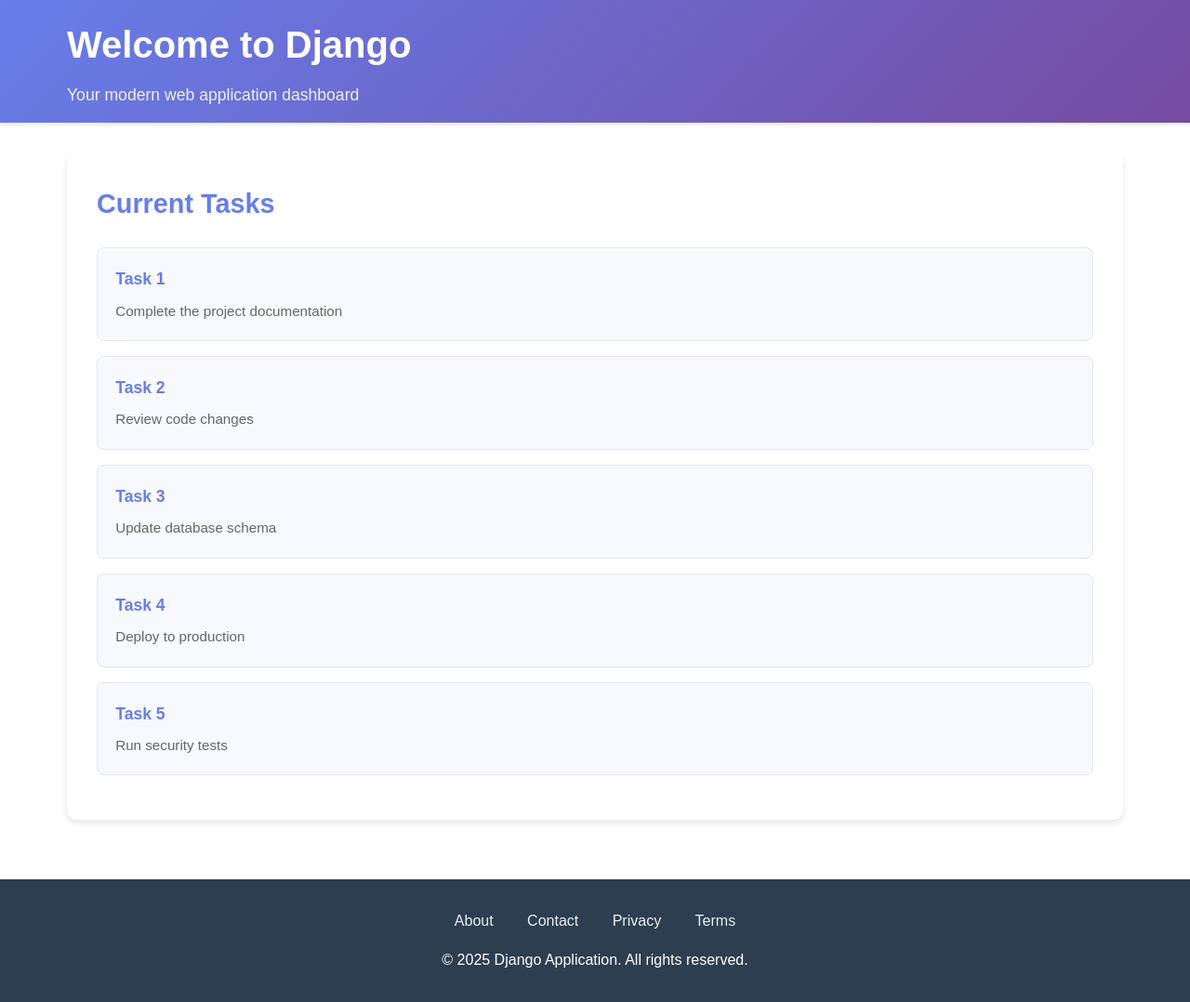
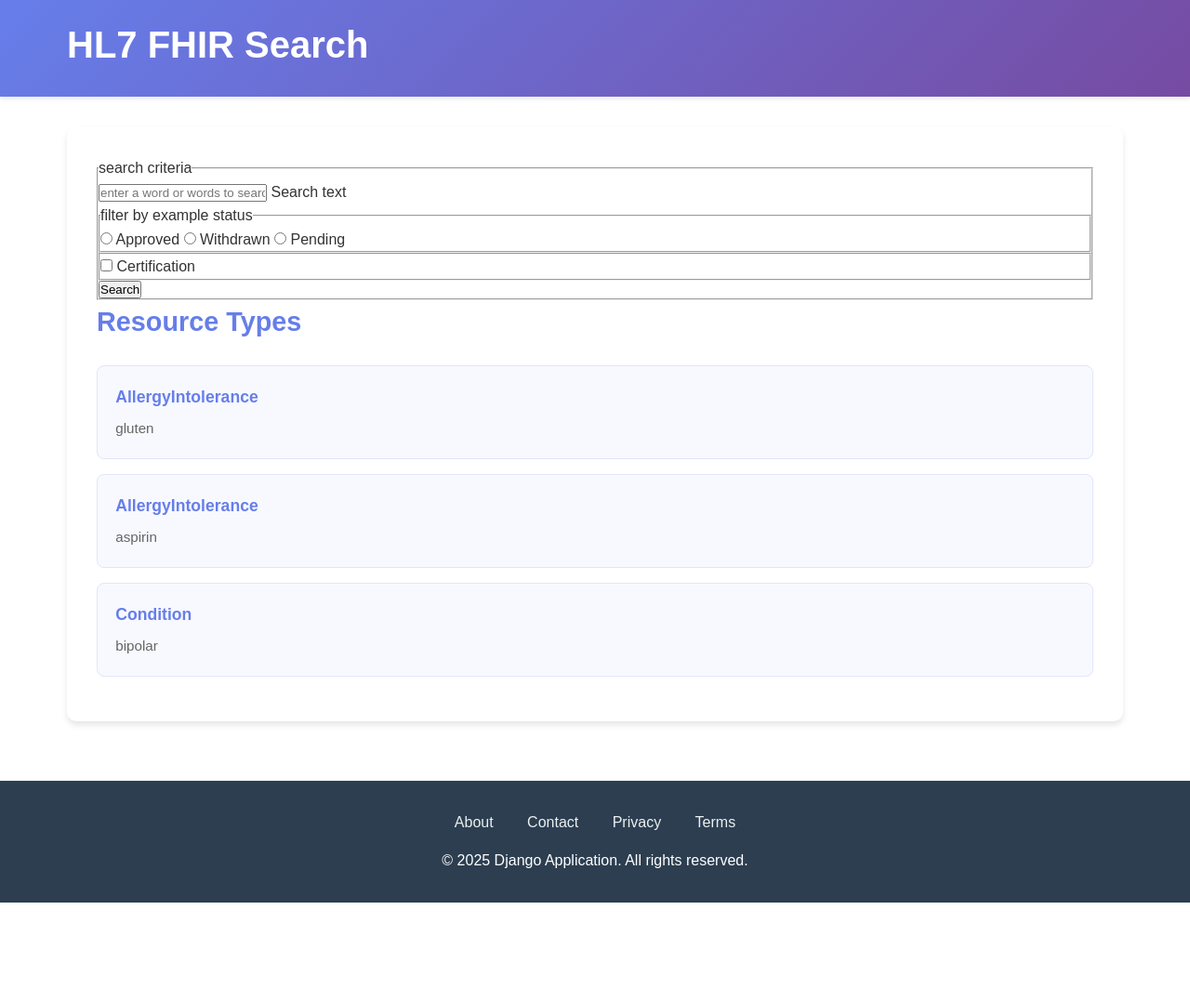
Before and after one commit to AfroDizzzy/FhirMD_FrontEnd, a Django app: page / in a window 1280 px wide. Shown: the whole page at 93% size. After the commit the page ends 971 px from the top, so only its background shows below. Run offline with Django 5.2, Linux system fonts and the light colour scheme.

Commit message:
working homepage skeleton

```diff
--- a/frontend/templates/frontend/homepage.html
+++ b/frontend/templates/frontend/homepage.html
@@ -1,22 +1,26 @@
-{% extends "frontend/base.html" %} {% load static %} {% block content %}
+{% extends "frontend/base.html" %} {% extends "frontend/searchComponent.html"
+%}{% load static %} {% block content %}
 <link rel="stylesheet" href="{% static 'frontend/homepageStyle.css' %}" />
 
 <header>
   <div class="header-content">
-    <h1>Welcome to Django</h1>
-    <p>Your modern web application dashboard</p>
+    <h1>HL7 FHIR Search</h1>
   </div>
 </header>
 
 <main>
   <div class="content-section">
-    <h2>Current Tasks</h2>
+    {% include 'frontend/searchComponent.html' %}
+    <h2>Resource Types</h2>
     <ul class="item-list">
       {% for item in items %}
       <li class="item">
-        <a class="item-link">
-          <div class="item-name">{{ item.name }}</div>
-          <div class="item-description">{{ item.description }}</div>
+        <a
+          class="item-link"
+          href="{% url 'sectionDetails' item.resourceType %}"
+        >
+          <div class="item-name">{{ item.resourceType }}</div>
+          <div class="item-description">{{ item.id }}</div>
         </a>
       </li>
       {% empty %}
@@ -34,7 +38,7 @@
 <footer>
   <div class="footer-content">
     <div class="footer-links">
-      <a href="#about">About</a>
+      <a href="{% url 'index' %}">About</a>
       <a href="#contact">Contact</a>
       <a href="#privacy">Privacy</a>
       <a href="#terms">Terms</a>
--- a/frontend/templates/frontend/index.html
+++ b/frontend/templates/frontend/index.html
@@ -1,10 +1,8 @@
-{% if latest_question_list == False %}
+{% extends "frontend/base.html" %} {% load static %} {% block content %}
 <header>
   <div class="header-content">
     <h1>Welcome to Django</h1>
     <p>Your modern web application dashboard</p>
   </div>
 </header>
-{% else %}
-<p>No polls are available.</p>
-{% endif %}
+{% endblock %}
--- /dev/null
+++ b/frontend/templates/frontend/searchComponent.html
@@ -0,0 +1,57 @@
+{% load static %}
+<link rel="stylesheet" href="{% static 'frontend/searchComponent.css' %}" />
+
+<fieldset id="search-criteria">
+  <legend>search criteria</legend>
+  <div class="input-float-label small-6 large-6 columns" id="search-by-text">
+    <input
+      type="text"
+      name="search_terms"
+      id="search_search_text"
+      value=""
+      placeholder="enter a word or words to search"
+    />
+    <label for="search[search_text]">Search text</label>
+  </div>
+  <fieldset class="large-3 small-4 columns push-buttons" id="search-by-status">
+    <legend>filter by example status</legend>
+    <input
+      type="radio"
+      value="Approved"
+      name="approval"
+      id="search_status_app"
+    />
+    <label for="search_status_app">Approved</label>
+    <input
+      type="radio"
+      value="Withdrawn"
+      name="approval"
+      id="search_status_wthd"
+    />
+    <label for="search_status_wthd">Withdrawn</label>
+    <input
+      type="radio"
+      value="Pending"
+      name="approval"
+      id="search_status_pend"
+    />
+    <label for="search_status_pend">Pending</label>
+  </fieldset>
+  <fieldset class="large-1 small-2 columns push-buttons" id="search-by-cert">
+    <input
+      type="checkbox"
+      value="1"
+      name="certification"
+      id="search_search_certification"
+    />
+    <label for="search_search_certification">Certification</label>
+  </fieldset>
+  <div class="large-1 columns send-search">
+    <input
+      type="submit"
+      value="Search"
+      id="sub-btn"
+      class="button right search-button"
+    />
+  </div>
+</fieldset>
--- /dev/null
+++ b/frontend/templates/frontend/sectionDetails.html
@@ -0,0 +1,4 @@
+{% extends "frontend/base.html" %} {% block content %}
+<div>{{ sectionDetails }}</div>
+
+{% endblock %}
--- a/frontend/urls.py
+++ b/frontend/urls.py
@@ -7,9 +7,10 @@
     path("", homepage.homepage, name="homepage"),
     # http://127.0.0.1:8000/index
     path("index", index.index, name="index"),
+
     # http://127.0.0.1:8000/sections
-    path("sections", sections.sections, name="sections"),
+    # path("sections", sections.sections, name="sections"),
 
-    #
+    # http://127.0.0.1:8000/sections/allergies
     path("sections/<str:sectionDetails>/", sectionDetails.sectionDetails, name="sectionDetails"),
 ]
--- a/frontend/views/homepage.py
+++ b/frontend/views/homepage.py
@@ -1,66 +1,16 @@
 from django.shortcuts import render
 from django.http import HttpResponse
 from django.template import loader
+import json
 
+SAMPLE_ITEMS: json
 
-SAMPLE_ITEMS = [
-    {
-        'id': 1,
-        'name': 'Task 1',
-        'description': 'Complete the project documentation',
-        'details': 'This task involves writing comprehensive documentation for the entire project, including API documentation, user guides, and technical specifications.',
-        'status': 'In Progress',
-        'priority': 'High',
-        'assigned_to': 'John Doe',
-        'due_date': '2025-07-15'
-    },
-    {
-        'id': 2,
-        'name': 'Task 2',
-        'description': 'Review code changes',
-        'details': 'Conduct thorough code review for the latest pull requests, focusing on code quality, security, and performance improvements.',
-        'status': 'Pending',
-        'priority': 'Medium',
-        'assigned_to': 'Jane Smith',
-        'due_date': '2025-07-10'
-    },
-    {
-        'id': 3,
-        'name': 'Task 3',
-        'description': 'Update database schema',
-        'details': 'Modify the database schema to accommodate new features, including adding new tables and updating existing relationships.',
-        'status': 'Not Started',
-        'priority': 'High',
-        'assigned_to': 'Mike Johnson',
-        'due_date': '2025-07-20'
-    },
-    {
-        'id': 4,
-        'name': 'Task 4',
-        'description': 'Deploy to production',
-        'details': 'Deploy the latest version of the application to the production environment, including database migrations and server configuration updates.',
-        'status': 'Ready',
-        'priority': 'Critical',
-        'assigned_to': 'Sarah Wilson',
-        'due_date': '2025-07-25'
-    },
-    {
-        'id': 5,
-        'name': 'Task 5',
-        'description': 'Run security tests',
-        'details': 'Execute comprehensive security testing including penetration testing, vulnerability scanning, and security code review.',
-        'status': 'In Progress',
-        'priority': 'High',
-        'assigned_to': 'Alex Brown',
-        'due_date': '2025-07-18'
-    },
-]
+with open('testData.json') as jsonFile:
+    SAMPLE_ITEMS = json.load(jsonFile)
 
 def homepage(request):
-
     context = {
         'items': SAMPLE_ITEMS,
         'page_title': 'Django Home Page'
     }
-
     return render(request, 'frontend/homepage.html', context)
--- /dev/null
+++ b/testData.json
@@ -0,0 +1,163 @@
+[
+  {
+    "resourceType": "AllergyIntolerance",
+    "id": "gluten",
+    "meta": {
+      "profile": [
+        "http://hl7.org.au/fhir/core/StructureDefinition/au-core-allergyintolerance"
+      ]
+    },
+    "clinicalStatus": {
+      "coding": [
+        {
+          "system": "http://terminology.hl7.org/CodeSystem/allergyintolerance-clinical",
+          "code": "active"
+        }
+      ],
+      "text": "Active"
+    },
+    "code": {
+      "coding": [
+        {
+          "system": "http://snomed.info/sct",
+          "code": "1269424006"
+        }
+      ],
+      "text": "Gluten intolerance"
+    },
+    "patient": {
+      "reference": "Patient/banks-mia-leanne"
+    },
+    "onsetDateTime": "1999",
+    "recordedDate": "2023-01-12",
+    "recorder": {
+      "reference": "Patient/banks-mia-leanne"
+    },
+    "asserter": {
+      "reference": "Patient/banks-mia-leanne"
+    },
+    "reaction": [
+      {
+        "substance": {
+          "coding": [
+            {
+              "system": "http://snomed.info/sct",
+              "code": "89811004"
+            }
+          ],
+          "text": "Gluten"
+        },
+        "manifestation": [
+          {
+            "coding": [
+              {
+                "system": "http://snomed.info/sct",
+                "code": "84229001"
+              }
+            ],
+            "text": "Fatigue"
+          }
+        ],
+        "severity": "mild"
+      }
+    ]
+  },
+  {
+    "resourceType": "AllergyIntolerance",
+    "id": "aspirin",
+    "meta": {
+      "profile": [
+        "http://hl7.org.au/fhir/core/StructureDefinition/au-core-allergyintolerance"
+      ]
+    },
+    "clinicalStatus": {
+      "coding": [
+        {
+          "system": "http://terminology.hl7.org/CodeSystem/allergyintolerance-clinical",
+          "code": "active"
+        }
+      ],
+      "text": "Active"
+    },
+    "verificationStatus": {
+      "coding": [
+        {
+          "system": "http://terminology.hl7.org/CodeSystem/allergyintolerance-verification",
+          "code": "confirmed"
+        }
+      ],
+      "text": "Confirmed"
+    },
+    "category": ["medication"],
+    "criticality": "unable-to-assess",
+    "code": {
+      "coding": [
+        {
+          "system": "http://snomed.info/sct",
+          "code": "387458008"
+        }
+      ],
+      "text": "Aspirin allergy"
+    },
+    "patient": {
+      "reference": "Patient/hayes-arianne"
+    },
+    "recordedDate": "2024-02-10",
+    "recorder": {
+      "reference": "PractitionerRole/specialistphysicians-swanborough-erick"
+    },
+    "asserter": {
+      "reference": "PractitionerRole/specialistphysicians-swanborough-erick"
+    }
+  },
+  {
+    "resourceType": "Condition",
+    "id": "bipolar",
+    "meta": {
+      "profile": [
+        "http://hl7.org.au/fhir/core/StructureDefinition/au-core-condition"
+      ]
+    },
+    "clinicalStatus": {
+      "coding": [
+        {
+          "system": "http://terminology.hl7.org/CodeSystem/condition-clinical",
+          "code": "active",
+          "display": "Active"
+        }
+      ]
+    },
+    "verificationStatus": {
+      "coding": [
+        {
+          "system": "http://terminology.hl7.org/CodeSystem/condition-ver-status",
+          "code": "confirmed",
+          "display": "Confirmed"
+        }
+      ]
+    },
+    "category": [
+      {
+        "coding": [
+          {
+            "system": "http://terminology.hl7.org/CodeSystem/condition-category",
+            "code": "encounter-diagnosis"
+          }
+        ]
+      }
+    ],
+    "code": {
+      "coding": [
+        {
+          "system": "http://snomed.info/sct",
+          "code": "33380008",
+          "display": "Severe manic bipolar I disorder with psychotic features, mood-incongruent"
+        }
+      ]
+    },
+    "subject": {
+      "reference": "Patient/howe-deangelo"
+    },
+    "onsetDateTime": "2018-05-12"
+  }
+]
```
Also changed, not shown: frontend/views/sectionDetails.py (+9 -2 lines), frontend/static/frontend/searchComponent.css (added), frontend/views/index.py (line endings or trailing spaces).
